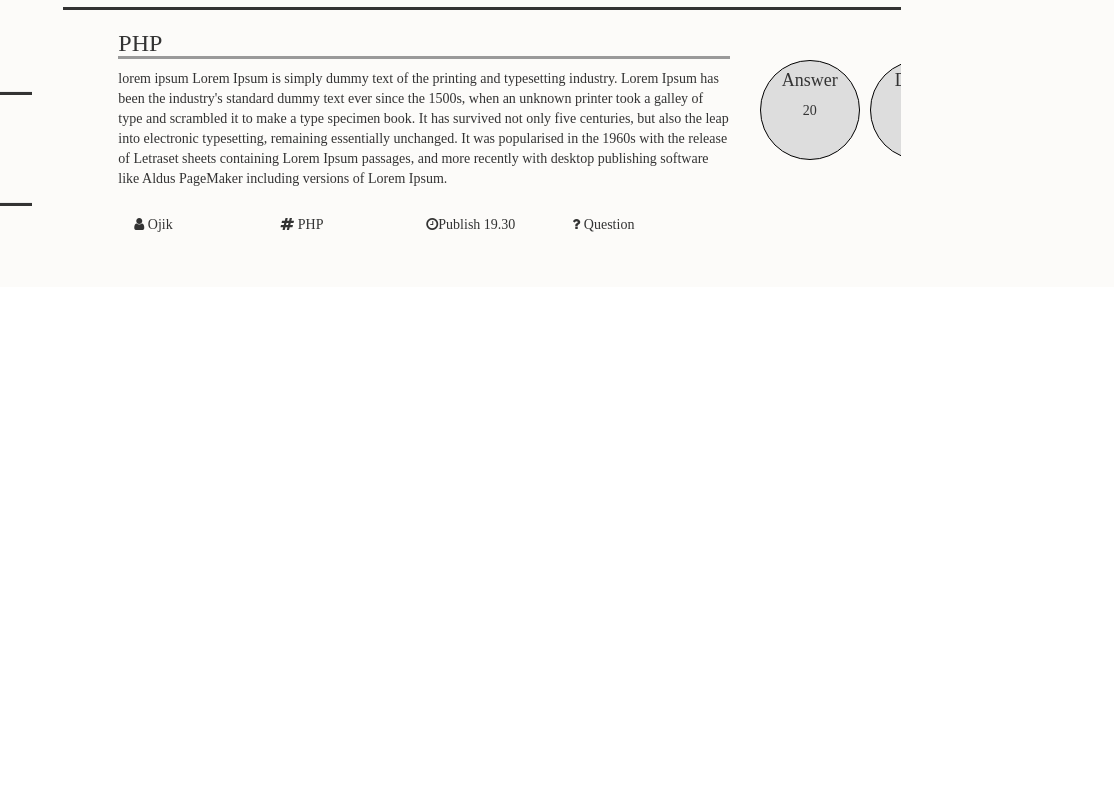
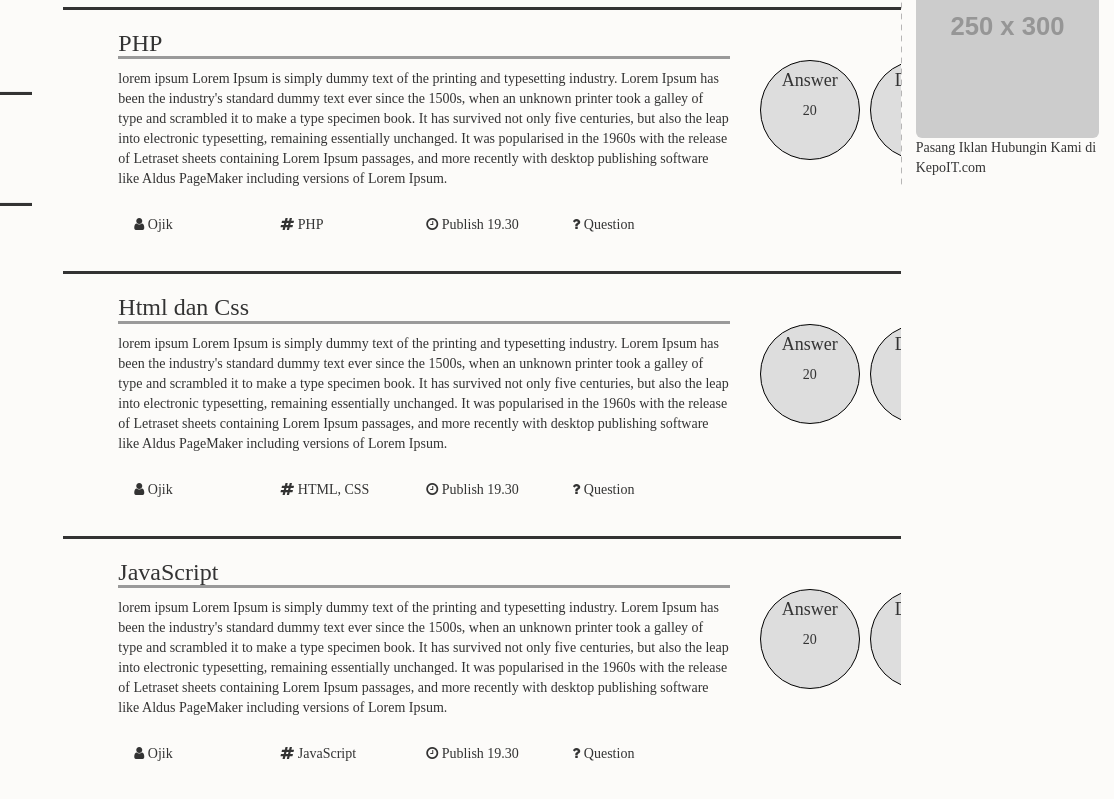
Before and after one commit to dedew53/KepoIT, a plain HTML site: page KepoIt/index.html in a window 1280 px wide. Shown: the part 425-1224 px from the top of the page, 166-1280 px from the left. Before the commit the page ends 800 px from the top, so only its background shows below. Drawn offline with nearby package versions, Linux system fonts and the light colour scheme; placeholder pictures from the web are drawn by us.

Commit message:
Masang Iklan

```diff
--- a/KepoIt/index.html
+++ b/KepoIt/index.html
@@ -203,7 +203,95 @@
                          <p><i class="fa fa-hashtag"> PHP</i></p>
                       </div>
                       <div  class="col-md-3">
-                         <p> <i class="fa fa-clock-o"></i>Publish 19.30</p>
+                         <p> <i class="fa fa-clock-o"></i> Publish 19.30</p>
+                      </div>
+                      <div  class="col-md-3">
+                         <p> <i class="fa fa-question"></i> Question</p>
+                      </div>
+                    </div>
+                  </div>
+                  <div class="col-md-6">
+                  </div>
+                </div>
+
+              </div>
+            </div>
+            <div class="col-md-5 r5" >
+              <div class="col-md-6" style="border:1px solid #000;width:100px;height:100px;border-radius:100px;background:#ddd; text-align: center">
+                <h4>Answer</h4>
+                <p>20</p>
+              </div>
+                <div class="col-md-6" style="border:1px solid #000;width:100px;height:100px;border-radius:100px;background:#ddd; text-align: center; margin-left: 10px">
+                <h4>Dilihat</h4>
+                <p>20</p>
+              </div>
+
+
+            </div>
+          </div>
+
+           <div class="row r4">
+            <div class="col-md-7 ">
+              <ul>
+                <li><h3 class="h33">Html dan Css</h3>
+              <p class="p1">lorem ipsum Lorem Ipsum is simply dummy text of the printing and typesetting industry. Lorem Ipsum has been the industry's standard dummy text ever since the 1500s, when an unknown printer took a galley of type and scrambled it to make a type specimen book. It has survived not only five centuries, but also the leap into electronic typesetting, remaining essentially unchanged. It was popularised in the 1960s with the release of Letraset sheets containing Lorem Ipsum passages, and more recently with desktop publishing software like Aldus PageMaker including versions of Lorem Ipsum.</p></li>
+
+              <div class="container">
+                <div class="row">
+                  <div class="col-md-6">
+                    <div class="row">
+                      <div class="col-md-3">
+                         <p><i class="fa fa-user"> Ojik</i></p>
+                      </div>
+                        <div class="col-md-3">
+                         <p><i class="fa fa-hashtag"> HTML, CSS</i></p>
+                      </div>
+                      <div  class="col-md-3">
+                         <p> <i class="fa fa-clock-o"></i> Publish 19.30</p>
+                      </div>
+                      <div  class="col-md-3">
+                         <p> <i class="fa fa-question"></i> Question</p>
+                      </div>
+                    </div>
+                  </div>
+                  <div class="col-md-6">
+                  </div>
+                </div>
+
+              </div>
+            </div>
+            <div class="col-md-5 r5" >
+              <div class="col-md-6" style="border:1px solid #000;width:100px;height:100px;border-radius:100px;background:#ddd; text-align: center">
+                <h4>Answer</h4>
+                <p>20</p>
+              </div>
+                <div class="col-md-6" style="border:1px solid #000;width:100px;height:100px;border-radius:100px;background:#ddd; text-align: center; margin-left: 10px">
+                <h4>Dilihat</h4>
+                <p>20</p>
+              </div>
+
+
+            </div>
+          </div>
+
+               <div class="row r4">
+            <div class="col-md-7 ">
+              <ul>
+                <li><h3 class="h33">JavaScript</h3>
+              <p class="p1">lorem ipsum Lorem Ipsum is simply dummy text of the printing and typesetting industry. Lorem Ipsum has been the industry's standard dummy text ever since the 1500s, when an unknown printer took a galley of type and scrambled it to make a type specimen book. It has survived not only five centuries, but also the leap into electronic typesetting, remaining essentially unchanged. It was popularised in the 1960s with the release of Letraset sheets containing Lorem Ipsum passages, and more recently with desktop publishing software like Aldus PageMaker including versions of Lorem Ipsum.</p></li>
+
+              <div class="container">
+                <div class="row">
+                  <div class="col-md-6">
+                    <div class="row">
+                      <div class="col-md-3">
+                         <p><i class="fa fa-user"> Ojik</i></p>
+                      </div>
+                        <div class="col-md-3">
+                         <p><i class="fa fa-hashtag"> JavaScript</i></p>
+                      </div>
+                      <div  class="col-md-3">
+                         <p> <i class="fa fa-clock-o"></i> Publish 19.30</p>
                       </div>
                       <div  class="col-md-3">
                          <p> <i class="fa fa-question"></i> Question</p>
@@ -245,6 +333,9 @@
              <p>2740</p>
             </li>
           </ul>
+          <hr>
+          <img src="http://placehold.it/250x300" alt="" class="img-rounded img-responsive" />
+          <p>Pasang Iklan Hubungin Kami di KepoIT.com</p>
        </center>
       </div>
   </div>
```
